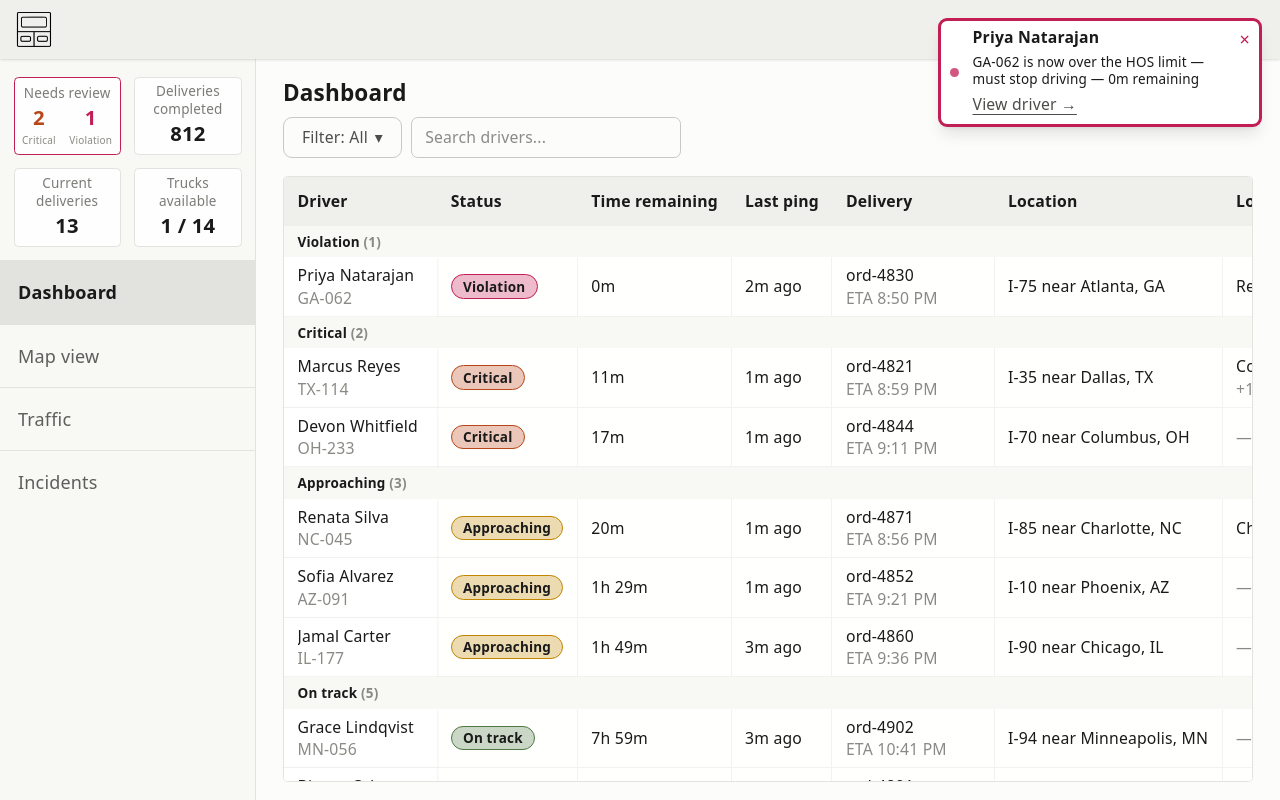
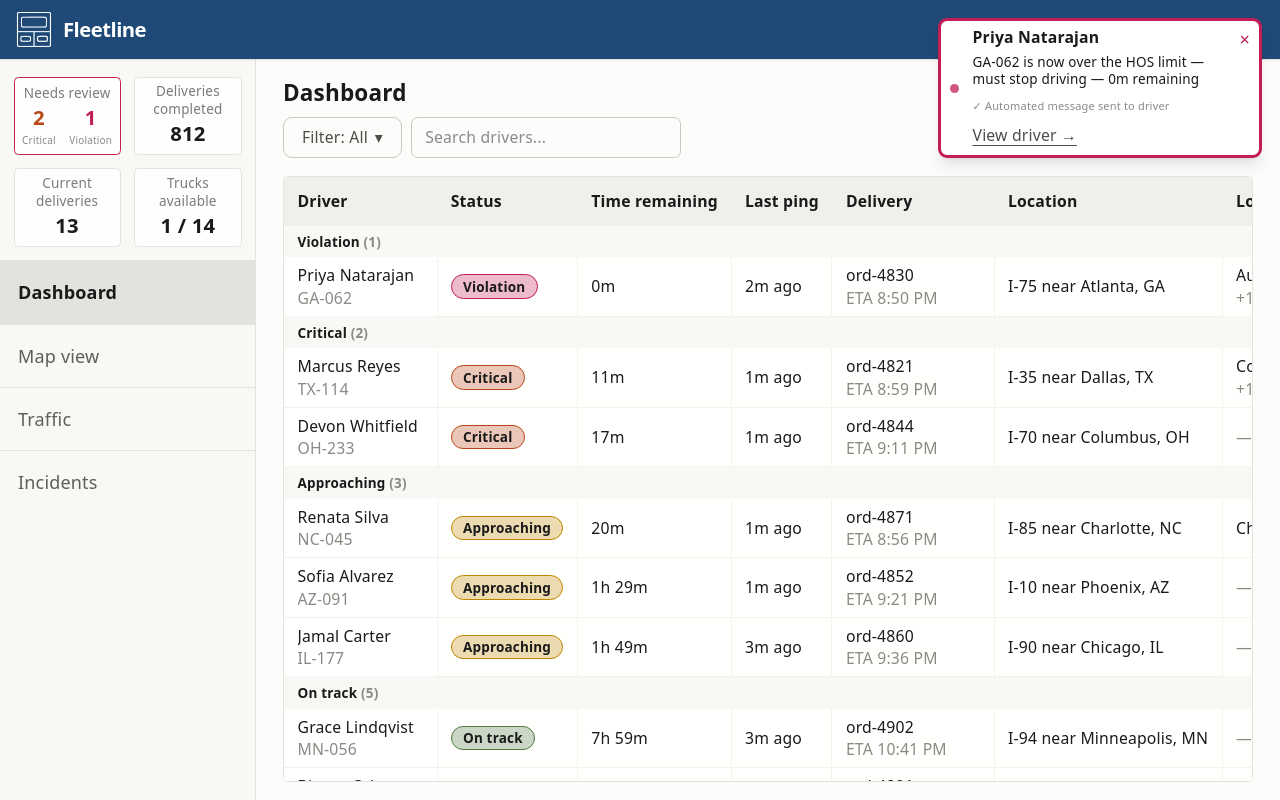
Before and after one commit to charlottemoche/fleet-toast, a React (Vite) app: page / in a window 1280 px wide. Built offline with nearby package versions, Linux system fonts and the light colour scheme; the HTML template or start-up script is replaced by a standard one.

Commit message:
feat: update toast alert in app

```diff
--- a/src/App.jsx
+++ b/src/App.jsx
@@ -13,28 +13,69 @@
 
 export default function App() {
   const now = useClockTick(TICK_INTERVAL_MS)
+  const [drivers, setDrivers] = useState(mockDrivers)
   const [selectedDriverId, setSelectedDriverId] = useState(null)
   const [isReviewModalOpen, setIsReviewModalOpen] = useState(false)
+  const [reviewedTierByDriverId, setReviewedTierByDriverId] = useState(
+    new Map(),
+  )
   const driversBySection = useMemo(
-    () => groupDriversBySection(mockDrivers, now, statusConfig, sectionOrder),
-    [now],
+    () => groupDriversBySection(drivers, now, statusConfig, sectionOrder),
+    [drivers, now],
   )
-  const { toasts, dismissToast } = useAlertToasts(driversBySection)
-  const selectedDriver = mockDrivers.find(
+
+  function appendDriverLog(driverId, message) {
+    setDrivers((current) =>
+      current.map((driver) =>
+        driver.id === driverId
+          ? {
+              ...driver,
+              logs: [
+                ...driver.logs,
+                { timestamp: new Date(now).toISOString(), message },
+              ],
+            }
+          : driver,
+      ),
+    )
+  }
+
+  function handleDriverMessaged(driverId, driverMessage) {
+    appendDriverLog(
+      driverId,
+      `Automated message sent to driver: "${driverMessage}"`,
+    )
+  }
+
+  function handleLogNote(driverId, tierId, note) {
+    appendDriverLog(driverId, note)
+    setReviewedTierByDriverId((current) =>
+      new Map(current).set(driverId, tierId),
+    )
+  }
+
+  const { toasts, dismissToast } = useAlertToasts(
+    driversBySection,
+    handleDriverMessaged,
+  )
+  const selectedDriver = drivers.find(
     (driver) => driver.id === selectedDriverId,
   )
 
   return (
     <main className="relative mx-auto flex h-screen flex-col bg-gray-100/20 text-gray-900 dark:bg-gray-800 dark:text-gray-100">
-      <nav className="sticky top-0 z-10 bg-gray-100 p-2 shadow dark:bg-gray-950">
+      <nav className="bg-brand dark:bg-brand sticky top-0 z-10 p-2 shadow">
         <ul className="m-0 flex w-full flex-1 list-none items-center justify-between gap-2 p-0">
           <li>
-            <a href="/">
+            <a href="/" className="ml-1 flex items-center gap-2">
               <img
-                src="/charlotte-truck.png"
-                alt="Logo"
-                className="ml-1 h-9 w-9 dark:invert"
+                src="/charlotte-truck-white.png"
+                alt=""
+                className="h-9 w-9 dark:invert"
               />
+              <span className="text-lg font-semibold tracking-tight text-white dark:text-white">
+                Fleetline
+              </span>
             </a>
           </li>
         </ul>
@@ -43,6 +84,7 @@
         <Dashboard
           now={now}
           driversBySection={driversBySection}
+          reviewedTierByDriverId={reviewedTierByDriverId}
           onSelectDriver={setSelectedDriverId}
           onOpenReview={() => setIsReviewModalOpen(true)}
         />
@@ -56,6 +98,7 @@
               message={toast.message}
               type={toast.type}
               now={now}
+              driverMessaged={toast.driverMessaged}
               onDismiss={() => dismissToast(toast.id)}
               onSelectDriver={setSelectedDriverId}
             />
@@ -71,10 +114,12 @@
       {isReviewModalOpen && (
         <NeedsReviewModal
           driversBySection={driversBySection}
+          reviewedTierByDriverId={reviewedTierByDriverId}
           onSelectDriver={(driverId) => {
             setIsReviewModalOpen(false)
             setSelectedDriverId(driverId)
           }}
+          onLogNote={handleLogNote}
           onClose={() => setIsReviewModalOpen(false)}
         />
       )}
```
